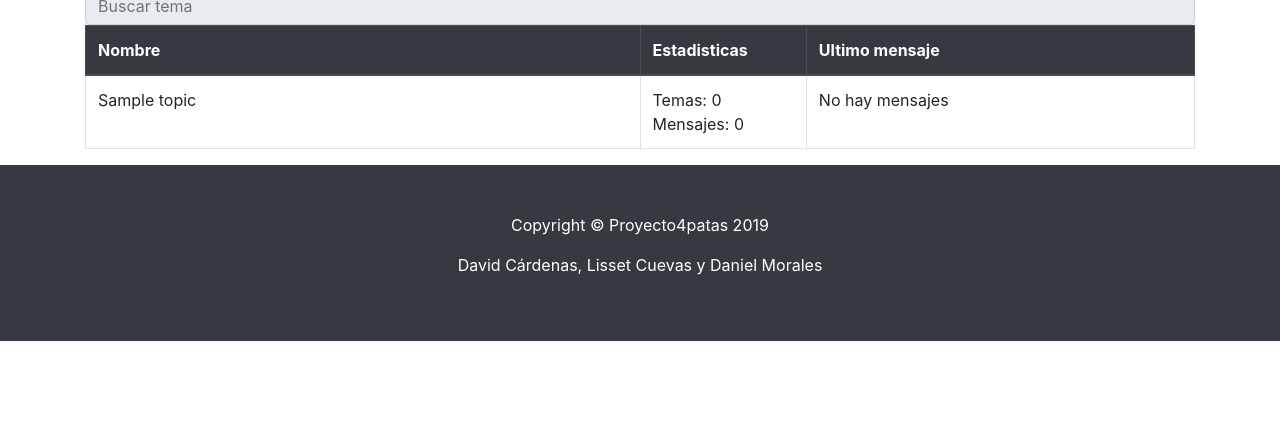
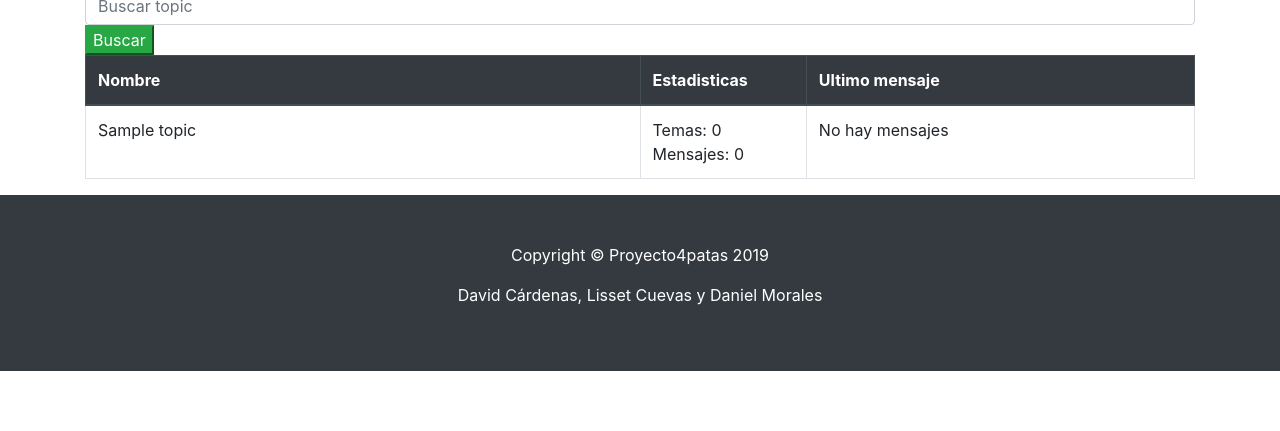
Before and after one commit to davidcardd1/proyecto-perros, a Django app: page /foro in a window 1280 px wide. Shown: the part 369-800 px from the top of the page. Run offline with Django 3.2, Linux system fonts and the light colour scheme; tables that the repository leaves empty hold one stand-in row (values such as "Sample post"); some libraries are stand-ins or nearby versions.

Commit message:
Ya esta lista la busqueda y como si no buscas nada esta como lo dejo card ya funciona chido pero no hay nada en la tabla topics

```diff
--- a/forum/views.py
+++ b/forum/views.py
@@ -4,13 +4,23 @@ from .models import Topic
 from django.contrib.auth.models import User
 from .forms import RegistrationForm
 from django.contrib.auth.models import User
+from django.db.models import Q
 
 def home(request):
     return render(request, 'index.html')
 
 def foro(request):
+    queryset =request.GET.get("buscar")
     topics = Topic.objects.all()
-    return render(request, 'foro.html', {'topics': topics})
+    if queryset:
+        topics = Topic.objects.filter(
+            Q(name__icontains = queryset) |
+            Q(description__icontains = queryset)
+        ).distinct()
+        return render(request, 'foro.html', {'topics': topics})
+    else:
+        return render(request, 'foro.html', {'topics': topics})
+
 
 def register(request):
     if request.method =='POST':
--- a/templates/foro.html
+++ b/templates/foro.html
@@ -49,10 +49,12 @@
   </header>
 
   <section id="temas">
+   <form method="GET">
     <div class="container" id="busqueda">
-      <input class="form-control" type="text" placeholder="Buscar tema" readonly>
+      <input class="form-control" type="text" placeholder="Buscar topic" name="buscar">
+      <button type="submit" class="boton btn-success"> Buscar </button>
     </div>
-
+  </form>
     <div class="container">
       <table class="table table-bordered table-hover">
         <thead class="thead-dark">
```
